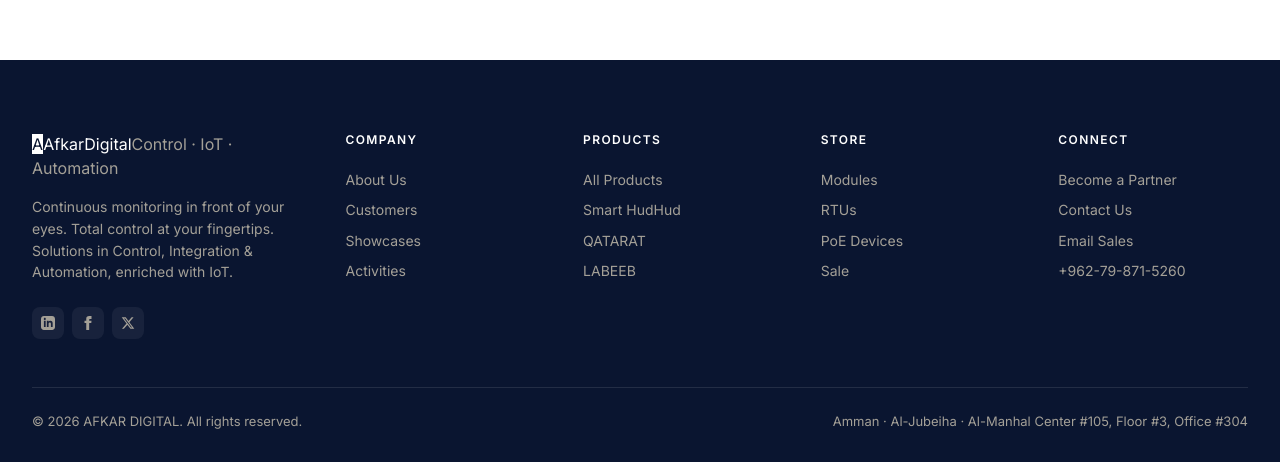
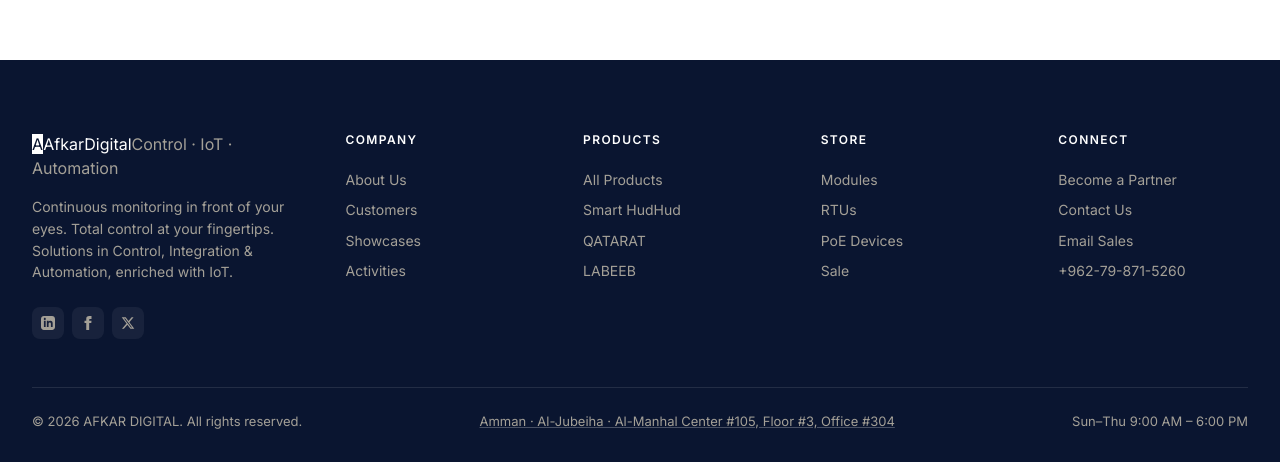
Before and after one commit to laughingcow14/afkardigital-website, a Next.js app: page /about in a window 1280 px wide. Shown: the part 9330-9792 px from the top of the page. Built offline with nearby package versions, Linux system fonts and the light colour scheme.

Commit message:
Update Footer.tsx

```diff
--- a/components/Footer.tsx
+++ b/components/Footer.tsx
@@ -15,17 +15,17 @@
             </Link>
             <p>Continuous monitoring in front of your eyes. Total control at your fingertips. Solutions in Control, Integration &amp; Automation, enriched with IoT.</p>
             <div className="socials">
-              <a href="#" aria-label="LinkedIn">
+              <a href="https://www.linkedin.com/company/afkardigital/" target="_blank" rel="noopener noreferrer" aria-label="LinkedIn">
                 <svg width="14" height="14" viewBox="0 0 24 24" fill="currentColor">
                   <path d="M19 0h-14c-2.761 0-5 2.239-5 5v14c0 2.761 2.239 5 5 5h14c2.762 0 5-2.239 5-5v-14c0-2.761-2.238-5-5-5zm-11 19h-3v-11h3v11zm-1.5-12.268c-.966 0-1.75-.79-1.75-1.764s.784-1.764 1.75-1.764 1.75.79 1.75 1.764-.783 1.764-1.75 1.764zm13.5 12.268h-3v-5.604c0-3.368-4-3.113-4 0v5.604h-3v-11h3v1.765c1.396-2.586 7-2.777 7 2.476v6.759z"/>
                 </svg>
               </a>
-              <a href="#" aria-label="Facebook">
+              <a href="https://www.facebook.com/afkardigital" target="_blank" rel="noopener noreferrer" aria-label="Facebook">
                 <svg width="14" height="14" viewBox="0 0 24 24" fill="currentColor">
                   <path d="M9 8h-3v4h3v12h5v-12h3.642l.358-4h-4v-1.667c0-.955.192-1.333 1.115-1.333h2.885v-5h-3.808c-3.596 0-5.192 1.583-5.192 4.615v3.385z"/>
                 </svg>
               </a>
-              <a href="#" aria-label="X">
+              <a href="https://twitter.com/afkardigital" target="_blank" rel="noopener noreferrer" aria-label="X / Twitter">
                 <svg width="14" height="14" viewBox="0 0 24 24" fill="currentColor">
                   <path d="M18.244 2.25h3.308l-7.227 8.26 8.502 11.24H16.17l-5.214-6.817L4.99 21.75H1.68l7.73-8.835L1.254 2.25H8.08l4.713 6.231zm-1.161 17.52h1.833L7.084 4.126H5.117z"/>
                 </svg>
@@ -63,7 +63,8 @@
         </div>
         <div className="bottom">
           <span>© 2026 AFKAR DIGITAL. All rights reserved.</span>
-          <span>Amman · Al-Jubeiha · Al-Manhal Center #105, Floor #3, Office #304</span>
+          <a href="https://maps.google.com/?q=32.0295085,35.8708546" target="_blank" rel="noopener noreferrer" style={{ color: "inherit", textDecoration: "underline", textDecorationColor: "rgba(255,255,255,0.25)" }}>Amman · Al-Jubeiha · Al-Manhal Center #105, Floor #3, Office #304</a>
+          <span>Sun–Thu 9:00 AM – 6:00 PM</span>
         </div>
       </div>
     </footer>
```
